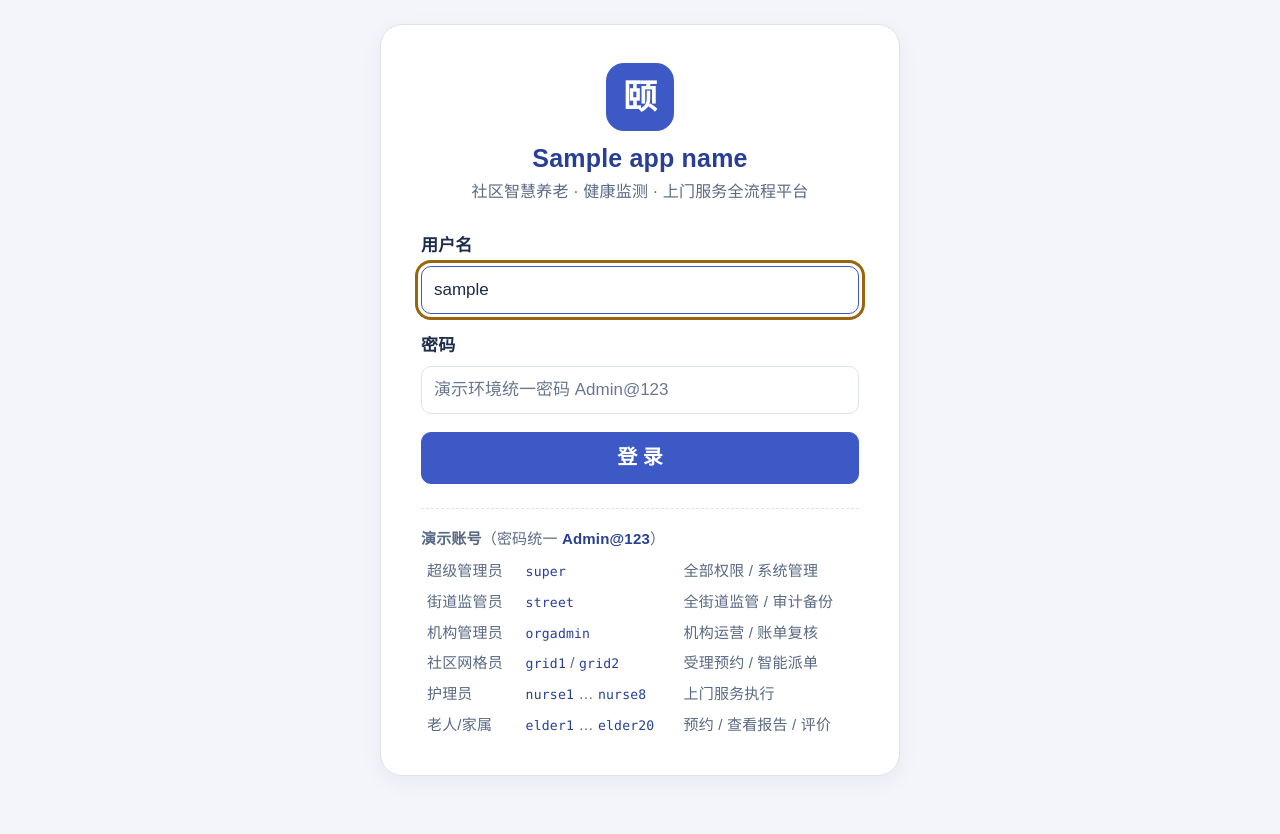
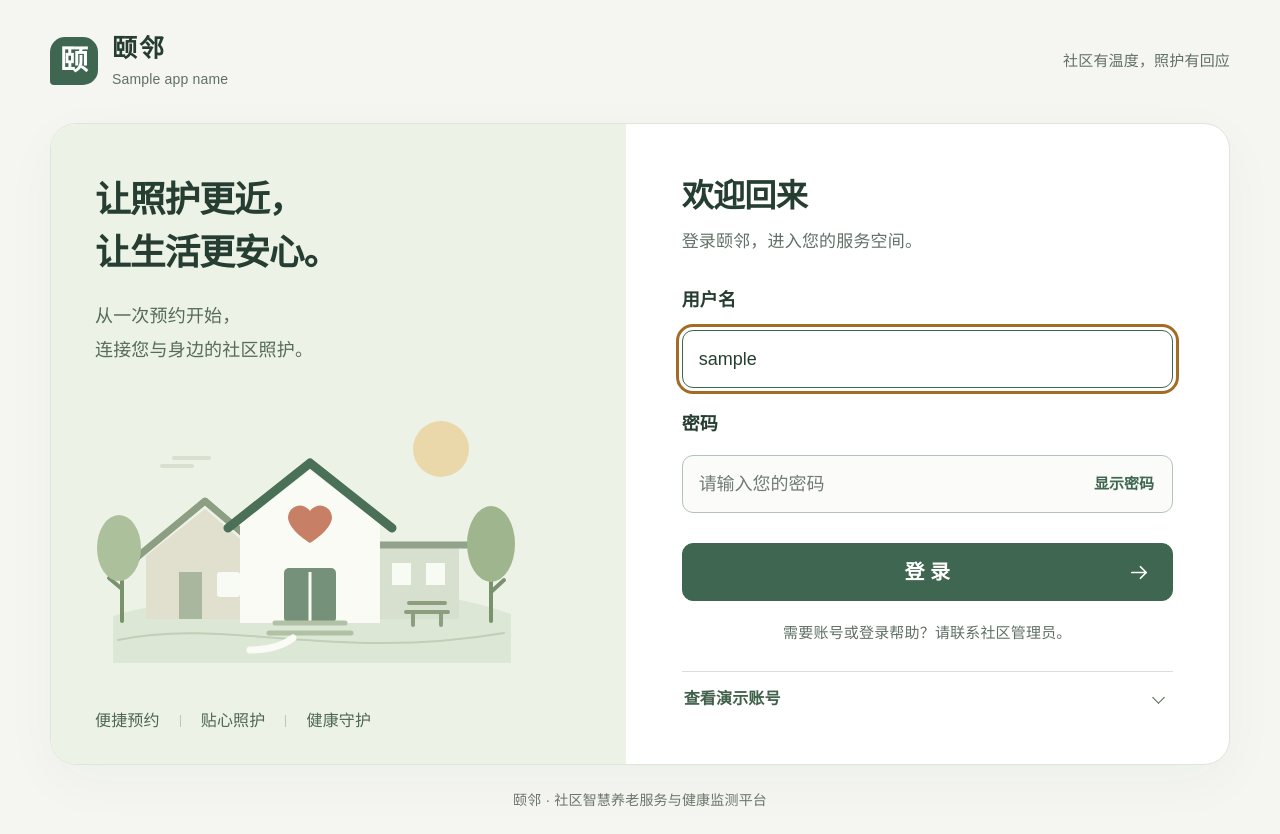
Before and after one commit to KEBO-666/eldercare-platform, a Python web app: template app/templates/auth/login.html in a window 1280 px wide. Before the commit the page ends 776 px from the top, so only its background shows below. Run offline with Jinja, Linux system fonts and the light colour scheme; the template is opened without the code that fills it: most values are stand-ins (such as "Sample title", 1, 10 or a date in 2020); some libraries are stand-ins or nearby versions.

Commit message:
feat: publish accessible login redesign with browser verification

```diff
--- /dev/null
+++ b/app/static/css/login.css
@@ -0,0 +1,109 @@
+/* Original implementation; split-panel composition inspired by sunyctf/login-demos.
+   Scoped to the anonymous login page; authenticated role themes stay independent. */
+body.login-body {
+    --login-ink: #263e32;
+    --login-muted: #617067;
+    --login-green: #3e6650;
+    --login-line: #d9e1d7;
+    --focus-ring: #a36b24;
+    margin: 0;
+    background: #f5f6f1;
+    color: var(--login-ink);
+    font-size: 18px;
+    line-height: 1.65;
+}
+.login-shell { width: min(1180px, calc(100% - 80px)); margin: 0 auto; padding: 32px 0 22px; }
+.login-header { display: flex; align-items: center; justify-content: space-between; gap: 24px; margin-bottom: 32px; }
+.login-wordmark { display: flex; align-items: center; gap: 14px; min-width: 0; }
+.login-mark { width: 48px; height: 48px; flex: 0 0 48px; display: grid; place-items: center; background: var(--login-green); color: #fff; font-size: 28px; font-weight: 600; border-radius: 15px 15px 15px 4px; }
+.login-name { display: block; font-size: 25px; font-weight: 650; line-height: 1.3; letter-spacing: .08em; }
+.login-product { display: block; margin-top: 3px; font-size: 14px; color: var(--login-muted); }
+.login-header-note { font-size: 15px; color: var(--login-muted); flex-shrink: 0; }
+.login-surface { display: grid; grid-template-columns: 1fr 1.05fr; align-items: stretch; background: #fff; border: 1px solid #dfe5da; border-radius: 26px; box-shadow: 0 16px 56px #263e3209; overflow: hidden; }
+.login-welcome { background: #edf2e7; padding: 50px 44px 30px; display: flex; flex-direction: column; justify-content: space-between; min-width: 0; }
+.login-welcome h2 { color: var(--login-ink); font-size: clamp(30px, 2.8vw, 38px); line-height: 1.5; letter-spacing: -.03em; font-weight: 600; margin: 0 0 18px; }
+.login-welcome p { color: #566b58; margin: 0; line-height: 1.9; }
+.login-community { display: block; width: calc(100% + 30px); max-width: 460px; height: auto; margin: 14px -15px 12px; }
+.login-welcome-foot { display: flex; align-items: center; gap: 0; color: #4e6652; font-size: 16px; }
+.login-welcome-foot span + span::before { content: ''; display: inline-block; height: 12px; width: 1px; background: #b9cbb2; margin: 0 20px; vertical-align: -1px; }
+.login-panel { padding: 48px 56px 38px; min-width: 0; align-self: center; }
+.login-form-heading { margin-bottom: 30px; }
+.login-form-heading h1 { font-size: 32px; font-weight: 650; line-height: 1.5; color: var(--login-ink); margin: 0 0 8px; letter-spacing: -.02em; }
+.login-form-heading p { font-size: 17px; color: var(--login-muted); margin: 0; }
+.login-form .form-field { margin: 0 0 22px; }
+.login-form .form-field > label { display: block; font-size: 18px; font-weight: 600; margin-bottom: 9px; color: var(--login-ink); }
+.login-form input:not([type="hidden"]) { width: 100%; min-height: 58px; border: 1px solid #b5c3b6; border-radius: 11px; background: #fbfcf9; color: var(--login-ink); font-size: 18px; line-height: 1.5; padding: 13px 16px; box-shadow: none; }
+.login-form input::placeholder { color: #727b73; opacity: 1; }
+.login-form input:hover { border-color: #7b927b; }
+.login-form input:focus { border-color: var(--login-green); background: #fff; }
+.login-form input:focus-visible { outline: 3px solid #a36b24; outline-offset: 3px; }
+.login-password-field { position: relative; }
+.login-password-field:has(.login-password-toggle:not([hidden])) input { padding-right: 100px; }
+.login-password-toggle { position: absolute; right: 5px; top: 5px; bottom: 5px; padding: 0 10px; min-width: 88px; min-height: 46px; background: transparent; border: 0; border-radius: 7px; font-size: 15px; font-weight: 600; color: #3e6650; }
+.login-password-toggle:hover { background: #edf2e7; }
+.login-password-toggle[hidden] { display: none; }
+.login-form .login-submit { display: flex; align-items: center; justify-content: center; position: relative; gap: 12px; background: var(--login-green); border: 1px solid var(--login-green); color: #fff; min-height: 58px; margin-top: 30px; border-radius: 11px; font-size: 20px; font-weight: 600; padding: 12px 24px; }
+.login-form .login-submit:hover { background: #2f503c; border-color: #2f503c; color: #fff; }
+.login-submit svg { width: 23px; height: 23px; position: absolute; right: 21px; }
+.login-help { color: var(--login-muted); font-size: 15px; line-height: 1.8; text-align: center; margin: 18px 0 25px; }
+.login-demo { border-top: 1px solid var(--login-line); font-size: 16px; }
+.login-demo summary { display: flex; align-items: center; justify-content: space-between; gap: 16px; min-height: 54px; padding: 13px 2px; color: #42614b; font-weight: 600; cursor: pointer; list-style: none; border-radius: 4px; }
+.login-demo summary::-webkit-details-marker { display: none; }
+.login-demo summary:hover { color: #294c33; background: #f6f8f2; }
+.login-demo-chevron { width: 9px; height: 9px; border-right: 1.7px solid currentColor; border-bottom: 1.7px solid currentColor; transform: rotate(45deg); margin: 0 8px 4px; flex-shrink: 0; }
+.login-demo[open] .login-demo-chevron { transform: rotate(225deg); margin-bottom: -3px; }
+.login-demo-body { padding: 4px 0 10px; color: var(--login-muted); }
+.login-demo-body > p { font-size: 15px; margin: 0 0 12px; }
+.login-demo code { color: #34573c; font-size: 15px; overflow-wrap: anywhere; }
+.login-demo-list { margin: 0; }
+.login-demo-list > div { display: grid; grid-template-columns: 112px minmax(0, 1fr); gap: 12px; padding: 10px 0; border-top: 1px solid #edf0e9; }
+.login-demo-list dt { color: var(--login-ink); font-size: 15px; font-weight: 500; }
+.login-demo-list dd { margin: 0; line-height: 1.6; }
+.login-demo-list dd > span { display: block; font-size: 14px; margin-top: 2px; }
+.login-panel .login-error { margin: 0 0 24px; padding: 12px 16px; background: #fff1ec; color: #8e3425; border: 1px solid #edc4b6; border-left: 4px solid #b45036; border-radius: 9px; font-size: 17px; overflow-wrap: anywhere; }
+.login-error strong, .login-error span { display: block; }
+.login-error strong { font-size: 17px; margin-bottom: 3px; }
+.login-panel .notice { margin-bottom: 24px; }
+.login-footer { text-align: center; color: #69766a; font-size: 14px; padding: 24px 0 0; }
+.login-body .skip-link { background: #fff; color: #2f503c; }
+@media (min-width: 1000px) and (min-height: 850px) {
+    .login-shell { padding-top: 48px; }
+    .login-header { margin-bottom: 42px; }
+    .login-welcome { padding-top: 58px; padding-bottom: 38px; }
+    .login-panel { padding-top: 58px; padding-bottom: 48px; }
+}
+@media (max-width: 1050px) {
+    .login-shell { width: calc(100% - 48px); }
+    .login-welcome { padding: 38px 30px 30px; }
+    .login-panel { padding: 38px 32px 28px; }
+    .login-welcome-foot { font-size: 15px; }
+    .login-welcome-foot span + span::before { margin: 0 12px; }
+}
+@media (max-width: 760px) {
+    .login-shell { width: min(500px, calc(100% - 32px)); padding: 22px 0 18px; }
+    .login-header { margin-bottom: 24px; }
+    .login-header-note { display: none; }
+    .login-mark { width: 43px; height: 43px; flex-basis: 43px; font-size: 25px; border-radius: 13px 13px 13px 4px; }
+    .login-name { font-size: 23px; }
+    .login-product { font-size: 12px; }
+    .login-surface { display: flex; flex-direction: column; border-radius: 20px; }
+    .login-panel { order: 0; padding: 28px 24px 18px; align-self: stretch; }
+    .login-form-heading { margin-bottom: 26px; }
+    .login-form-heading h1 { font-size: 29px; }
+    .login-form-heading p { font-size: 16px; }
+    .login-welcome { order: 1; padding: 23px 24px; border-top: 1px solid #e0e8d9; }
+    .login-welcome h2 { font-size: 22px; margin-bottom: 6px; }
+    .login-welcome h2 br { display: none; }
+    .login-welcome p { font-size: 15px; }
+    .desktop-break, .login-community, .login-welcome-foot { display: none; }
+    .login-help { margin-bottom: 18px; font-size: 14px; }
+    .login-demo-list > div { grid-template-columns: 102px minmax(0,1fr); gap: 8px; }
+    .login-footer { font-size: 12px; padding-top: 20px; }
+}
+@media (max-width: 360px) {
+    .login-shell { width: calc(100% - 24px); }
+    .login-panel { padding-left: 20px; padding-right: 20px; }
+    .login-welcome { padding-left: 20px; padding-right: 20px; }
+    .login-welcome h2 { font-size: 20px; }
+    .login-demo-list > div { grid-template-columns: 88px minmax(0,1fr); }
+}
--- /dev/null
+++ b/app/static/js/login.js
@@ -0,0 +1,20 @@
+/* Progressive enhancement: the native POST form and demo details work without JS. */
+'use strict';
+(() => {
+    const password = document.getElementById('password');
+    const toggle = document.querySelector('.login-password-toggle');
+    if (!password || !toggle) return;
+    toggle.hidden = false;
+    toggle.addEventListener('click', () => {
+        const show = password.type === 'password';
+        password.type = show ? 'text' : 'password';
+        toggle.setAttribute('aria-pressed', String(show));
+        toggle.textContent = show ? '隐藏密码' : '显示密码';
+    });
+    // Hide any revealed password when returning via the browser history cache.
+    window.addEventListener('pageshow', () => {
+        password.type = 'password';
+        toggle.setAttribute('aria-pressed', 'false');
+        toggle.textContent = '显示密码';
+    });
+})();
--- a/app/templates/auth/login.html
+++ b/app/templates/auth/login.html
@@ -3,58 +3,111 @@
 <head>
     <meta charset="utf-8">
     <meta name="viewport" content="width=device-width, initial-scale=1">
+    <meta name="theme-color" content="#f5f6f1">
     <link rel="icon" type="image/svg+xml" href="/static/img/favicon.svg">
     <title>登录 · {{ app_name }}</title>
     <link rel="stylesheet" href="/static/vendor/bootstrap.min.css">
     <link rel="stylesheet" href="/static/css/app.css">
     <link rel="stylesheet" href="/static/css/role-themes.css">
+    <link rel="stylesheet" href="/static/css/login.css">
 </head>
-<body class="app-body">
-<main class="login-page">
-    <div class="login-card">
-        <div class="login-brand">
-            <div class="logo" aria-hidden="true">颐</div>
-            <h1>{{ app_name }}</h1>
-            <p>社区智慧养老 · 健康监测 · 上门服务全流程平台</p>
+<body class="app-body login-body">
+<a class="skip-link" href="#login-form">跳到登录表单</a>
+<div class="login-shell">
+    <header class="login-header">
+        <div class="login-wordmark">
+            <span class="login-mark" aria-hidden="true">颐</span>
+            <div><span class="login-name">颐邻</span><span class="login-product">{{ app_name }}</span></div>
         </div>
+        <span class="login-header-note">社区有温度，照护有回应</span>
+    </header>
+
+    <main class="login-surface" aria-labelledby="login-title">
+        <section class="login-welcome" aria-labelledby="welcome-title">
+            <div class="login-welcome-copy">
+                <h2 id="welcome-title">让照护更近，<br>让生活更安心。</h2>
+                <p>从一次预约开始，<br class="desktop-break">连接您与身边的社区照护。</p>
+            </div>
+            <svg class="login-community" viewBox="0 0 460 300" fill="none" aria-hidden="true" focusable="false">
+                <circle cx="361" cy="60" r="28" fill="#ead8aa"/>
+                <path d="M33 227C105 204 145 224 212 209C281 194 365 202 431 225V274H33Z" fill="#dce7d5"/>
+                <path d="M38 251C145 228 254 273 424 244" stroke="#c0d0b6" stroke-width="2" stroke-linecap="round"/>
+                <path d="M66 167 125 120 180 167V230H66Z" fill="#e1dfce"/>
+                <path d="m56 169 69-57 67 57" stroke="#8c9f82" stroke-width="7" stroke-linecap="round" stroke-linejoin="round"/>
+                <path d="M99 183h23v47H99z" fill="#a9b79f"/>
+                <rect x="137" y="183" width="23" height="25" rx="3" fill="#f8faf4"/>
+                <path d="M296 156h83v74h-83z" fill="#d7dfcf"/>
+                <path d="M288 156h99" stroke="#93a28b" stroke-width="7" stroke-linecap="round"/>
+                <path d="M312 174h19v22h-19zm34 0h19v22h-19z" fill="#f8faf4"/>
+                <path d="M160 135 230 81l70 54v99H160Z" fill="#fafbf5"/>
+                <path d="m148 139 82-65 82 65" stroke="#4b7058" stroke-width="9" stroke-linecap="round" stroke-linejoin="round"/>
+                <rect x="204" y="179" width="52" height="55" rx="5" fill="#76917a"/>
+                <path d="M230 183v51" stroke="#fafbf5" stroke-width="3"/>
+                <path d="M230 154s-22-13-22-26a12 12 0 0 1 22-6 12 12 0 0 1 22 6c0 13-22 26-22 26Z" fill="#c78065"/>
+                <path d="M195 234h70m-76 10h82" stroke="#b1c1a6" stroke-width="5" stroke-linecap="round"/>
+                <path d="M42 232v-70m0 38-13-11m13-6 16-13" stroke="#7a916d" stroke-width="4" stroke-linecap="round"/>
+                <ellipse cx="39" cy="159" rx="22" ry="33" fill="#acc19b"/>
+                <path d="M411 232v-72m0 43 13-12" stroke="#7a916d" stroke-width="4" stroke-linecap="round"/>
+                <ellipse cx="411" cy="155" rx="24" ry="38" fill="#9eb58d"/>
+                <path d="M326 223h42m-39-9h36m-32 9v13m28-13v13" stroke="#8b9e7d" stroke-width="4" stroke-linecap="round"/>
+                <path d="M82 77h30m-18-8h35" stroke="#d7dfcf" stroke-width="4" stroke-linecap="round"/>
+                <path d="M170 261c19 0 34-5 43-12" stroke="#fafbf5" stroke-width="7" stroke-linecap="round"/>
+            </svg>
+            <div class="login-welcome-foot"><span>便捷预约</span><span>贴心照护</span><span>健康守护</span></div>
+        </section>
+
+        <section class="login-panel" aria-labelledby="login-title">
+            <div class="login-form-heading">
+                <h1 id="login-title">欢迎回来</h1>
+                <p>登录颐邻，进入您的服务空间。</p>
+            </div>
 
         {% if error %}
-            <div class="login-error" role="alert">{{ error }}</div>
+            <div class="login-error" id="login-error" role="alert"><strong>登录未成功</strong><span>{{ error }}</span></div>
         {% endif %}
         {% if notice %}
-            <div class="notice {{ notice_type|default('') }}">{{ notice }}</div>
+            <div class="notice {{ notice_type|default('') }}" role="status">{{ notice }}</div>
         {% endif %}
 
-        <form class="login-form" method="post" action="/login" autocomplete="on">
+        <form id="login-form" class="login-form" method="post" action="/login" autocomplete="on" aria-labelledby="login-title"{% if error %} aria-describedby="login-error"{% endif %}>
             <input type="hidden" name="next" value="{{ next_url|default('/') }}">
             <div class="form-field">
                 <label for="username">用户名</label>
                 <input id="username" name="username" type="text" required autofocus
-                       placeholder="请输入用户名，例如 grid1" value="{{ username|default('') }}"
-                       autocomplete="username">
+                       placeholder="请输入您的用户名" value="{{ username|default('') }}"
+                       autocomplete="username" autocapitalize="none" spellcheck="false">
             </div>
             <div class="form-field">
                 <label for="password">密码</label>
-                <input id="password" name="password" type="password" required
-                       placeholder="演示环境统一密码 Admin@123" autocomplete="current-password">
+                <div class="login-password-field">
+                    <input id="password" name="password" type="password" required
+                           placeholder="请输入您的密码" autocomplete="current-password">
+                    <button class="login-password-toggle" type="button" aria-controls="password" aria-pressed="false" hidden>显示密码</button>
+                </div>
             </div>
-            <button class="btn btn-primary btn-block" type="submit">登 录</button>
+            <button class="btn btn-primary btn-block login-submit" type="submit"><span>登 录</span><svg viewBox="0 0 24 24" fill="none" stroke="currentColor" stroke-width="1.8" stroke-linecap="round" stroke-linejoin="round" aria-hidden="true" focusable="false"><path d="M4 12h15m-6-6 6 6-6 6"/></svg></button>
         </form>
 
-        <div class="demo-accounts">
-            <div class="mb-1"><strong>演示账号</strong>（密码统一 <span class="pwd">Admin@123</span>）</div>
-            <table>
-                <tbody>
-                <tr><td>超级管理员</td><td><code>super</code></td><td>全部权限 / 系统管理</td></tr>
-                <tr><td>街道监管员</td><td><code>street</code></td><td>全街道监管 / 审计备份</td></tr>
-                <tr><td>机构管理员</td><td><code>orgadmin</code></td><td>机构运营 / 账单复核</td></tr>
-                <tr><td>社区网格员</td><td><code>grid1</code> / <code>grid2</code></td><td>受理预约 / 智能派单</td></tr>
-                <tr><td>护理员</td><td><code>nurse1</code> … <code>nurse8</code></td><td>上门服务执行</td></tr>
-                <tr><td>老人/家属</td><td><code>elder1</code> … <code>elder20</code></td><td>预约 / 查看报告 / 评价</td></tr>
-                </tbody>
-            </table>
-        </div>
-    </div>
-</main>
+        <p class="login-help">需要账号或登录帮助？请联系社区管理员。</p>
+
+        <details class="login-demo">
+            <summary>查看演示账号<span class="login-demo-chevron" aria-hidden="true"></span></summary>
+            <div class="login-demo-body">
+                <p>以下账号仅用于本地演示，密码统一为 <code>Admin@123</code>。</p>
+                <dl class="login-demo-list">
+                    <div><dt>老人 / 家属</dt><dd><code>elder1</code> … <code>elder20</code><span>预约、查看进展与评价</span></dd></div>
+                    <div><dt>护理员</dt><dd><code>nurse1</code> … <code>nurse8</code><span>上门服务执行</span></dd></div>
+                    <div><dt>社区网格员</dt><dd><code>grid1</code> / <code>grid2</code><span>受理预约、智能派单</span></dd></div>
+                    <div><dt>机构管理员</dt><dd><code>orgadmin</code><span>机构运营、账单复核</span></dd></div>
+                    <div><dt>街道监管员</dt><dd><code>street</code><span>全街道监管、审计备份</span></dd></div>
+                    <div><dt>超级管理员</dt><dd><code>super</code><span>全部权限、系统管理</span></dd></div>
+                </dl>
+            </div>
+        </details>
+        </section>
+    </main>
+    <footer class="login-footer">颐邻 · 社区智慧养老服务与健康监测平台</footer>
+</div>
+<script src="/static/js/login.js" defer></script>
 </body>
 </html>
```
Also changed, not shown: docs/登录页设计说明.md (added, +30 -0 lines), docs/第三方依赖与许可证.md (+4 -0 lines), submission/SHA256SUMS.json (+8 -0 lines), submission/verification/login-redesign/login-redesign-targeted.xml (added, +1 -0 lines), submission/verification/login-redesign/result.json (added, +347 -0 lines), submission/verification/login-redesign/source-provenance.json (added, +17 -0 lines), submission/verification/login-redesign/desktop.png (added), submission/verification/login-redesign/login-error-desktop.png (added), submission/verification/login-redesign/login-error-mobile.png (added), submission/verification/login-redesign/mobile.png (added), 1 other file.
